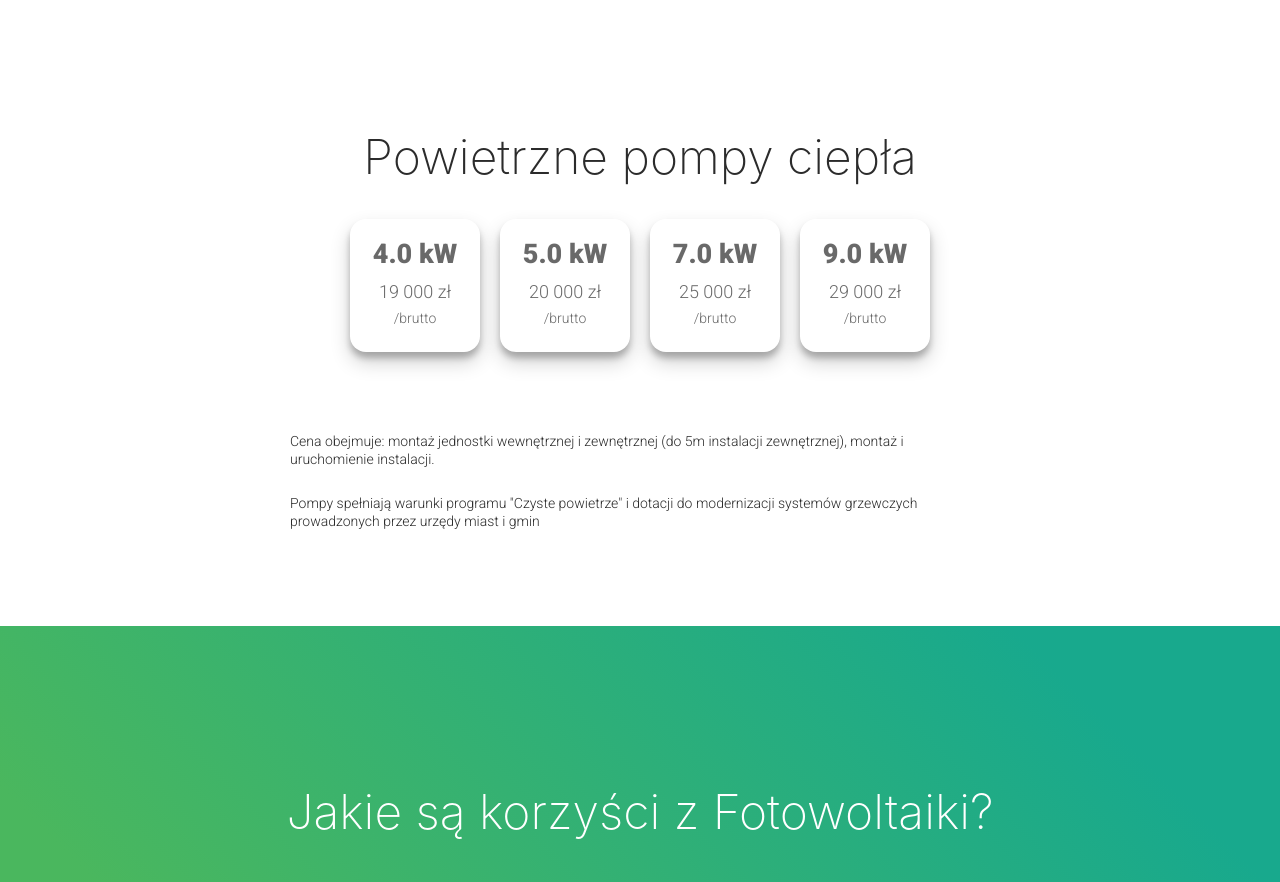
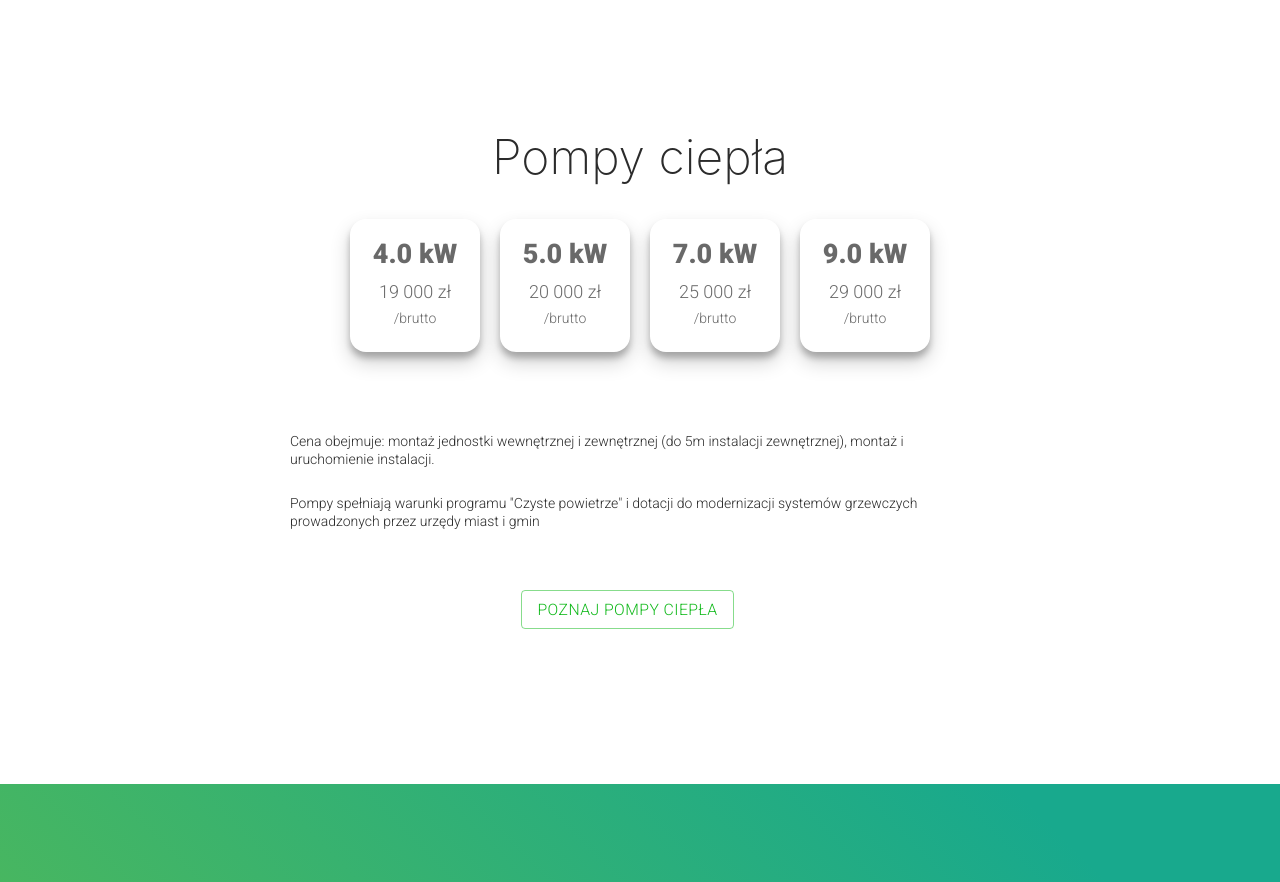
Before and after one commit to marcinliwen/greentechnology, a Gatsby site: page / in a window 1280 px wide. Shown: the part 900-1782 px from the top of the page. Built offline with nearby package versions, Linux system fonts and the light colour scheme; Gatsby itself is replaced by a stand-in of ours.

Commit message:
pompy ciepla linki

```diff
--- a/src/components/pompa.js
+++ b/src/components/pompa.js
@@ -1,35 +1,64 @@
 import React ,{useState} from "react"
+import { Link } from "gatsby"
+import Button from '@material-ui/core/Button';
+import { makeStyles } from '@material-ui/core/styles';
+
+
 import "./pompy.css"
 
 
 const Pompa = () =>{
+    const useStyles = makeStyles((theme) => ({
+        root: {
+            '& .MuiInput-underline:after': {
+                borderBottomColor: '#11B91B',
+                },
+            '& label.Mui-focused': {
+                color: '#11B91B',
+                },
+        },
+        outlined:{
+            borderColor: 'rgba(17, 185, 27, 0.5)',
+            color: '#11B91B',
+        },
+    }));
+    const classes = useStyles();
     return(
         <section id="pompa" className="b_white">
         <div className="container">
             <div className="section-title">
-              <h2>Powietrzne pompy ciepła</h2>
+              <h2>Pompy ciepła</h2>
             </div>
             <div className="pompa-content">
-                <div className="pompa-element">
+                <Link to="/pompy-ciepla" className="pompa-element">
                     <div className="pompa-power">4.0 kW</div>
                     <div className="pompa-value"> 19 000 zł <div>/brutto</div></div>
-                </div>
-                <div className="pompa-element">
+                </Link>
+                <Link to="/pompy-ciepla" className="pompa-element">
                     <div className="pompa-power">5.0 kW</div>
                     <div className="pompa-value"> 20 000 zł <div>/brutto</div></div>
-                </div>
-                <div className="pompa-element">
+                </Link>
+                <Link to="/pompy-ciepla" className="pompa-element">
                     <div className="pompa-power">7.0 kW</div>
                     <div className="pompa-value"> 25 000 zł <div>/brutto</div></div>
-                </div>
-                <div className="pompa-element">
+                </Link>
+                <Link to="/pompy-ciepla" className="pompa-element">
                     <div className="pompa-power">9.0 kW</div>
                     <div className="pompa-value"> 29 000 zł <div>/brutto</div></div>
-                </div>
+                </Link>
             </div>
             <div className="pompa-subtitle">
                 <p>Cena obejmuje: montaż jednostki wewnętrznej i zewnętrznej (do 5m instalacji zewnętrznej), montaż i uruchomienie instalacji.</p>
                 <p>Pompy spełniają warunki programu "Czyste powietrze" i dotacji do modernizacji systemów grzewczych prowadzonych przez urzędy miast i gmin</p>
+            </div>
+            <div className="steps_item btn">
+            <Button variant="outlined" className={classes.root, classes.outlined}>
+                <Link className=""
+                    to="/pompy-ciepla"
+                >
+                    Poznaj pompy ciepła
+                </Link>
+            </Button>
             </div>
           </div>
         </section>
--- a/src/components/pompy.css
+++ b/src/components/pompy.css
@@ -18,6 +18,7 @@
     justify-content: center;
     align-items: center;
     transition: all 250ms cubic-bezier(0.4, 0, 0.2, 1) 0ms;
+    text-decoration: none;
 }
 
 
```
